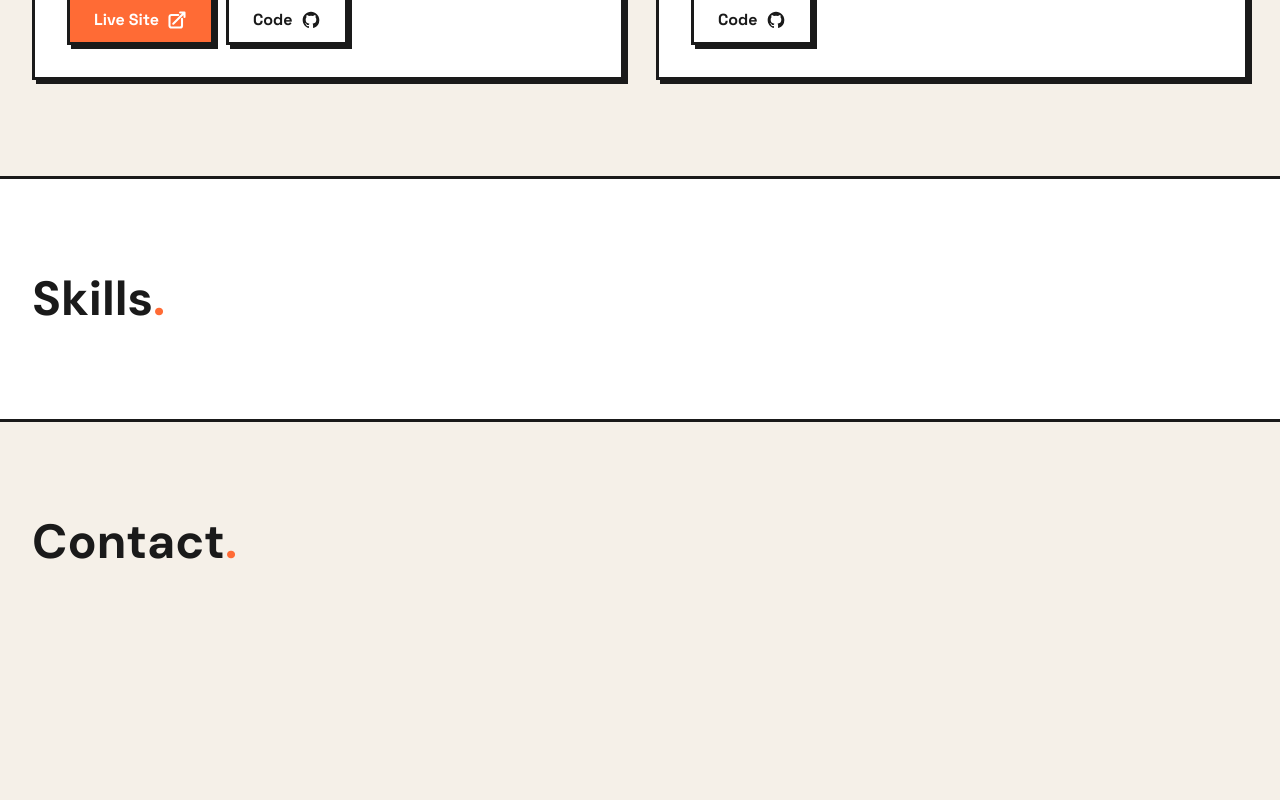
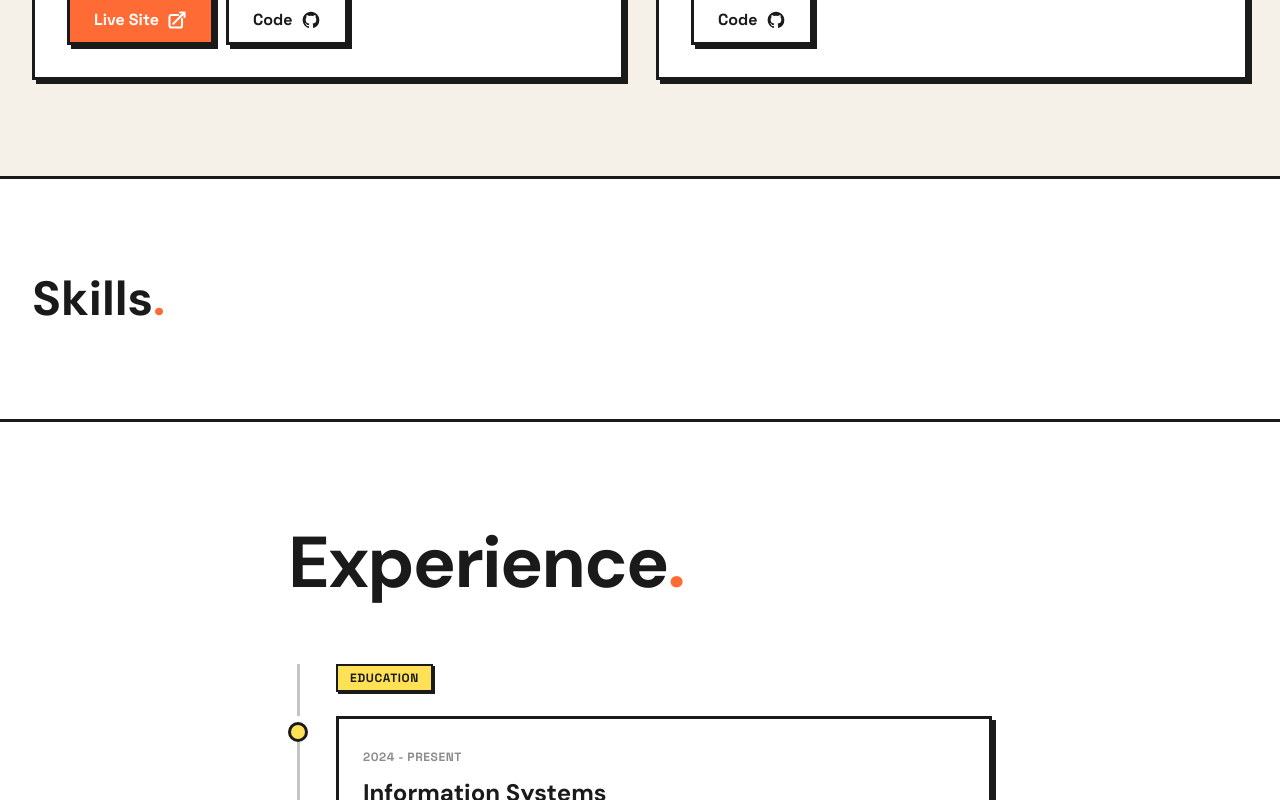
Before and after one commit to rizqy-fadhil/portofolio-v2, a Next.js app: page / in a window 1280 px wide. Shown: the part 2000-2800 px from the top of the page. Before the commit the page ends 2662 px from the top, so only its background shows below. Built offline with nearby package versions, Linux system fonts and the light colour scheme.

Commit message:
feat: menambahkan section experience

```diff
--- /dev/null
+++ b/app/components/Experience.tsx
@@ -0,0 +1,154 @@
+"use client";
+
+import { motion } from "framer-motion";
+
+/* ── Data ── */
+interface TimelineEntry {
+  period: string;
+  title: string;
+  subtitle: string;
+  description: string;
+  dotColor: string;
+}
+
+const education: TimelineEntry[] = [
+  {
+    period: "2024 - Present",
+    title: "Information Systems",
+    subtitle: "Universitas Airlangga",
+    description:
+      "Undergraduate student focusing on systems analysis, mobile & web development, and machine learning.",
+    dotColor: "var(--nb-yellow)",
+  },
+];
+
+const organization: TimelineEntry[] = [
+  {
+    period: "Jun 2026 - Present",
+    title: "Frontend Developer",
+    subtitle: "Astrolab (KOMBO FTMM)",
+    description:
+      "Building and maintaining frontend interfaces for the organization's digital platforms.",
+    dotColor: "var(--nb-accent)",
+  },
+  {
+    period: "Feb 2025 - Jan 2026",
+    title: "Staff of Research and Technopreneurship",
+    subtitle: "HIMSI UNAIR (Himpunan Mahasiswa Sistem Informasi)",
+    description:
+      "Contributed to research initiatives and technopreneurship programs within the student association.",
+    dotColor: "var(--nb-blue)",
+  },
+];
+
+/* ── Animation variants ── */
+const sectionVariants = {
+  hidden: {},
+  visible: {
+    transition: {
+      staggerChildren: 0.15,
+      delayChildren: 0.1,
+    },
+  },
+};
+
+const itemVariants = {
+  hidden: { opacity: 0, y: 30 },
+  visible: {
+    opacity: 1,
+    y: 0,
+    transition: { duration: 0.5, ease: "easeOut" as const },
+  },
+};
+
+/* ── Timeline Entry Card ── */
+function TimelineCard({ entry }: { entry: TimelineEntry }) {
+  return (
+    <motion.div variants={itemVariants} className="relative flex gap-5 sm:gap-7">
+      {/* ── Timeline spine: dot + line ── */}
+      <div className="flex flex-col items-center pt-1.5">
+        {/* Dot */}
+        <div
+          className="relative z-10 h-5 w-5 shrink-0 border-3 border-nb-border"
+          style={{ backgroundColor: entry.dotColor, borderRadius: "50%" }}
+        />
+        {/* Connecting line */}
+        <div className="w-[3px] flex-1 bg-nb-border/25" />
+      </div>
+
+      {/* ── Card ── */}
+      <div className="nb-card mb-8 flex-1 p-5 sm:p-6">
+        {/* Period badge */}
+        <span className="mb-3 inline-block text-xs font-bold uppercase tracking-wider text-nb-fg/50">
+          {entry.period}
+        </span>
+
+        <h3 className="font-display text-xl font-bold sm:text-2xl">
+          {entry.title}
+        </h3>
+        <p className="mt-1 text-sm font-semibold text-nb-accent">
+          {entry.subtitle}
+        </p>
+        <p className="mt-3 leading-relaxed text-nb-fg/70">
+          {entry.description}
+        </p>
+      </div>
+    </motion.div>
+  );
+}
+
+/* ── Group Label / Divider ── */
+function GroupLabel({ label }: { label: string }) {
+  return (
+    <motion.div variants={itemVariants} className="relative flex gap-5 sm:gap-7">
+      {/* Align with the timeline spine */}
+      <div className="flex w-5 shrink-0 items-center justify-center">
+        <div className="h-full w-[3px] bg-nb-border/25" />
+      </div>
+
+      <div className="mb-6 flex-1">
+        <span className="nb-badge bg-nb-yellow text-xs">
+          {label}
+        </span>
+      </div>
+    </motion.div>
+  );
+}
+
+/* ── Section ── */
+export function Experience() {
+  return (
+    <section
+      id="experience"
+      className="border-b-3 border-nb-border bg-nb-white py-24"
+    >
+      <motion.div
+        variants={sectionVariants}
+        initial="hidden"
+        whileInView="visible"
+        viewport={{ once: true, amount: 0.05 }}
+        className="mx-auto max-w-3xl px-6 lg:px-8"
+      >
+        {/* Section heading */}
+        <motion.div variants={itemVariants} className="mb-14">
+          <h2 className="font-display text-5xl font-bold leading-tight tracking-tight sm:text-6xl md:text-7xl">
+            Experience
+            <span className="text-nb-accent">.</span>
+          </h2>
+        </motion.div>
+
+        {/* ── Education ── */}
+        <GroupLabel label="Education" />
+        {education.map((entry) => (
+          <TimelineCard key={entry.title} entry={entry} />
+        ))}
+
+        {/* ── Organizational Experience ── */}
+        <GroupLabel label="Organizational Experience" />
+        {organization.map((entry) => (
+          <TimelineCard key={entry.title} entry={entry} />
+        ))}
+      </motion.div>
+    </section>
+  );
+}
--- a/app/page.tsx
+++ b/app/page.tsx
@@ -3,6 +3,7 @@
 import { motion } from "framer-motion";
 import Link from "next/link";
 import { SelectedWorks } from "@/app/components/SelectedWorks";
+import { Experience } from "@/app/components/Experience";
 
 /* ── Stagger-in animation variants ── */
 const containerVariants = {
@@ -194,6 +195,8 @@ export default function Home() {
         </div>
       </section>
 
+      <Experience />
+
       <section id="contact" className="bg-nb-bg py-24">
         <div className="mx-auto max-w-7xl px-6 lg:px-8">
           <h2 className="font-display text-4xl font-bold sm:text-5xl">
```
